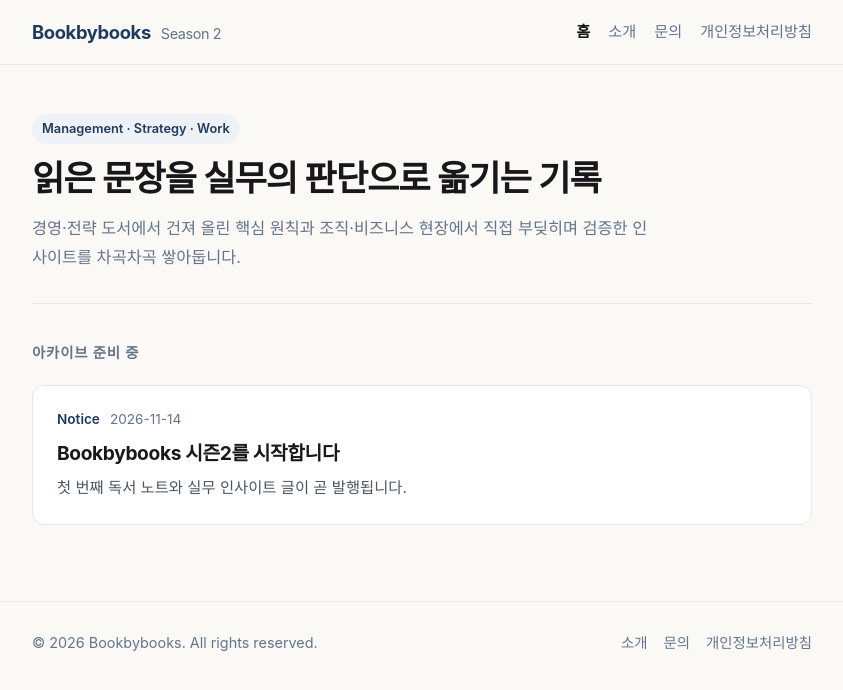
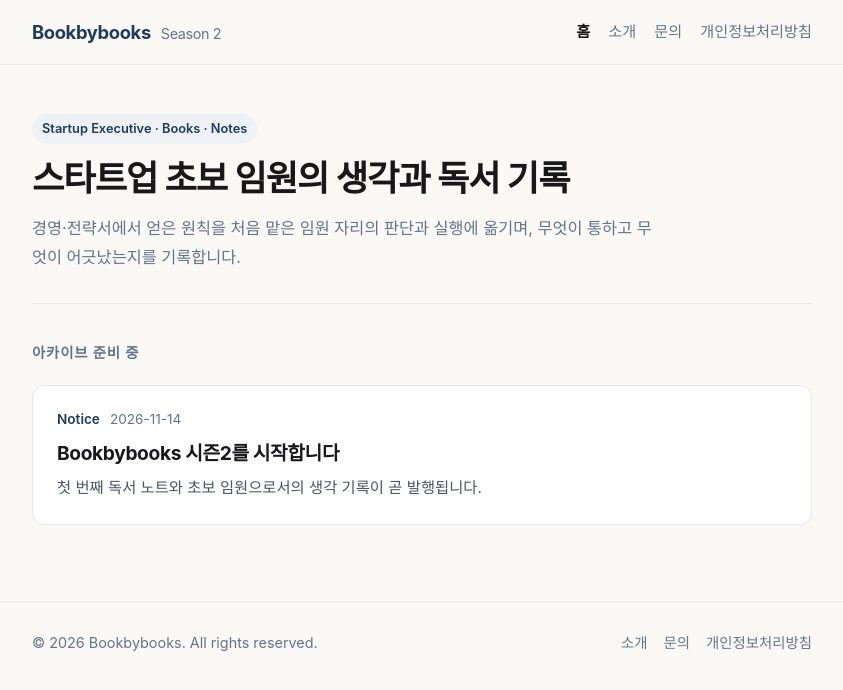
Before and after one commit to janggyuil/janggyuil.github.io, a plain HTML site: page index.html in a window 1280 px wide. Shown: the whole page, without its empty margins (218-1061 px from the left). Drawn offline with Linux system fonts and the light colour scheme.

Commit message:
시즌2 소개 문구를 '스타트업 초보 임원의 생각과 독서 기록'으로 다듬고 문의 이메일 공개

```diff
--- a/index.html
+++ b/index.html
@@ -3,8 +3,8 @@
 <head>
   <meta charset="UTF-8" />
   <meta name="viewport" content="width=device-width, initial-scale=1.0" />
-  <title>Bookbybooks — 책과 실무 인사이트 아카이브</title>
-  <meta name="description" content="경영·전략 도서와 실무 적용 노트, AI 시대의 일하는 법을 기록하는 Bookbybooks 시즌2 아카이브입니다." />
+  <title>Bookbybooks — 스타트업 초보 임원의 생각과 독서 기록</title>
+  <meta name="description" content="경영·전략서에서 얻은 원칙과 스타트업 초보 임원으로서의 판단·실행 경험을 함께 기록하는 Bookbybooks 시즌2 아카이브입니다." />
   <meta name="google-adsense-account" content="ca-pub-9163523233860109" />
   <script async src="https://pagead2.googlesyndication.com/pagead/js/adsbygoogle.js?client=ca-pub-9163523233860109" crossorigin="anonymous"></script>
   <link rel="stylesheet" href="/assets/style.css" />
@@ -24,9 +24,9 @@
 
   <main class="container">
     <section class="hero">
-      <span class="hero-eyebrow">Management · Strategy · Work</span>
-      <h1>읽은 문장을 실무의 판단으로 옮기는 기록</h1>
-      <p>경영·전략 도서에서 건져 올린 핵심 원칙과 조직·비즈니스 현장에서 직접 부딪히며 검증한 인사이트를 차곡차곡 쌓아둡니다.</p>
+      <span class="hero-eyebrow">Startup Executive · Books · Notes</span>
+      <h1>스타트업 초보 임원의 생각과 독서 기록</h1>
+      <p>경영·전략서에서 얻은 원칙을 처음 맡은 임원 자리의 판단과 실행에 옮기며, 무엇이 통하고 무엇이 어긋났는지를 기록합니다.</p>
     </section>
 
     <section class="section">
@@ -38,7 +38,7 @@
             <span>2026-11-14</span>
           </div>
           <h2>Bookbybooks 시즌2를 시작합니다</h2>
-          <p>첫 번째 독서 노트와 실무 인사이트 글이 곧 발행됩니다.</p>
+          <p>첫 번째 독서 노트와 초보 임원으로서의 생각 기록이 곧 발행됩니다.</p>
         </article>
       </div>
     </section>
```
Also changed, not shown: about/index.html (+6 -6 lines), contact/index.html (+1 -1 lines).
